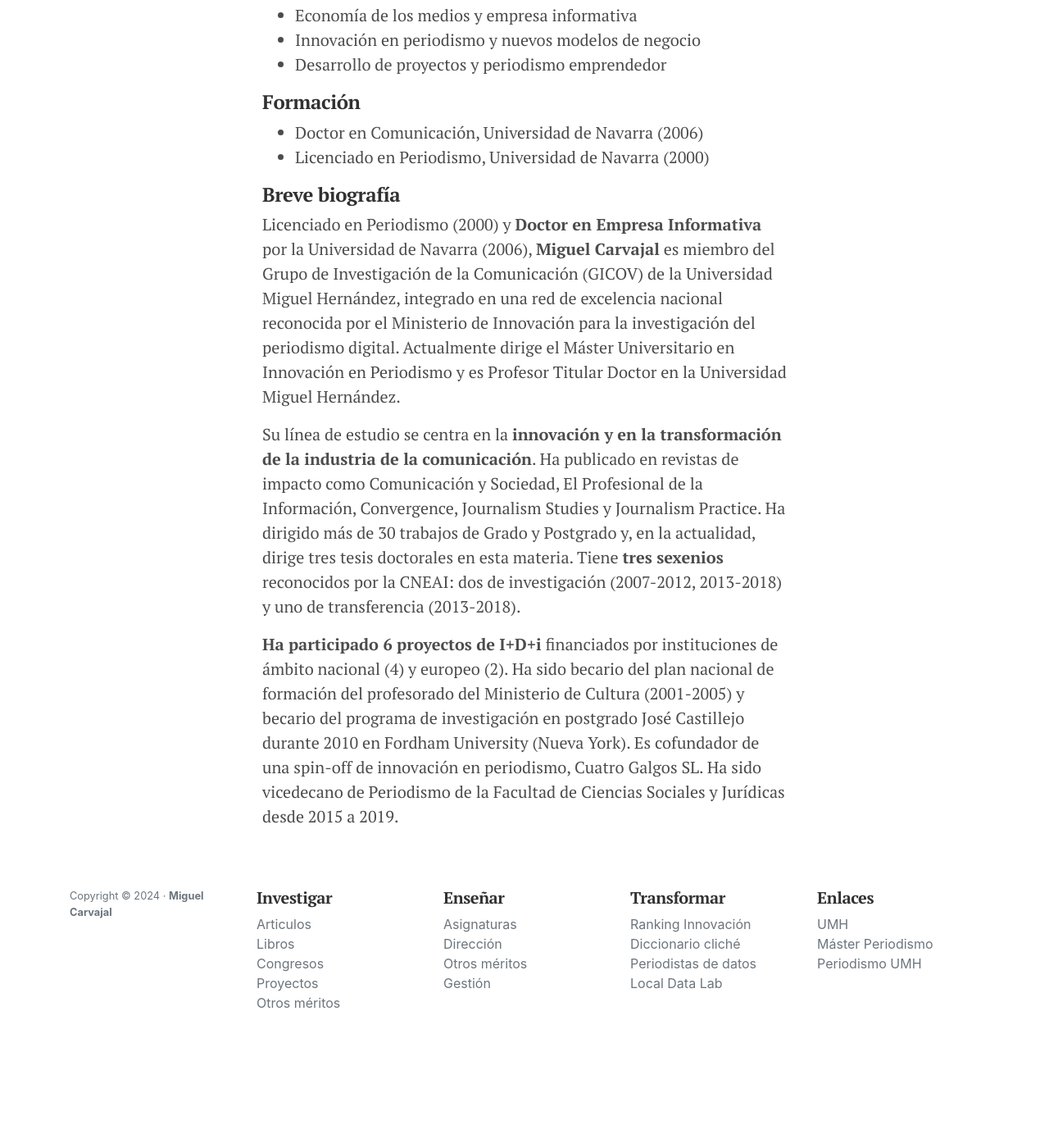
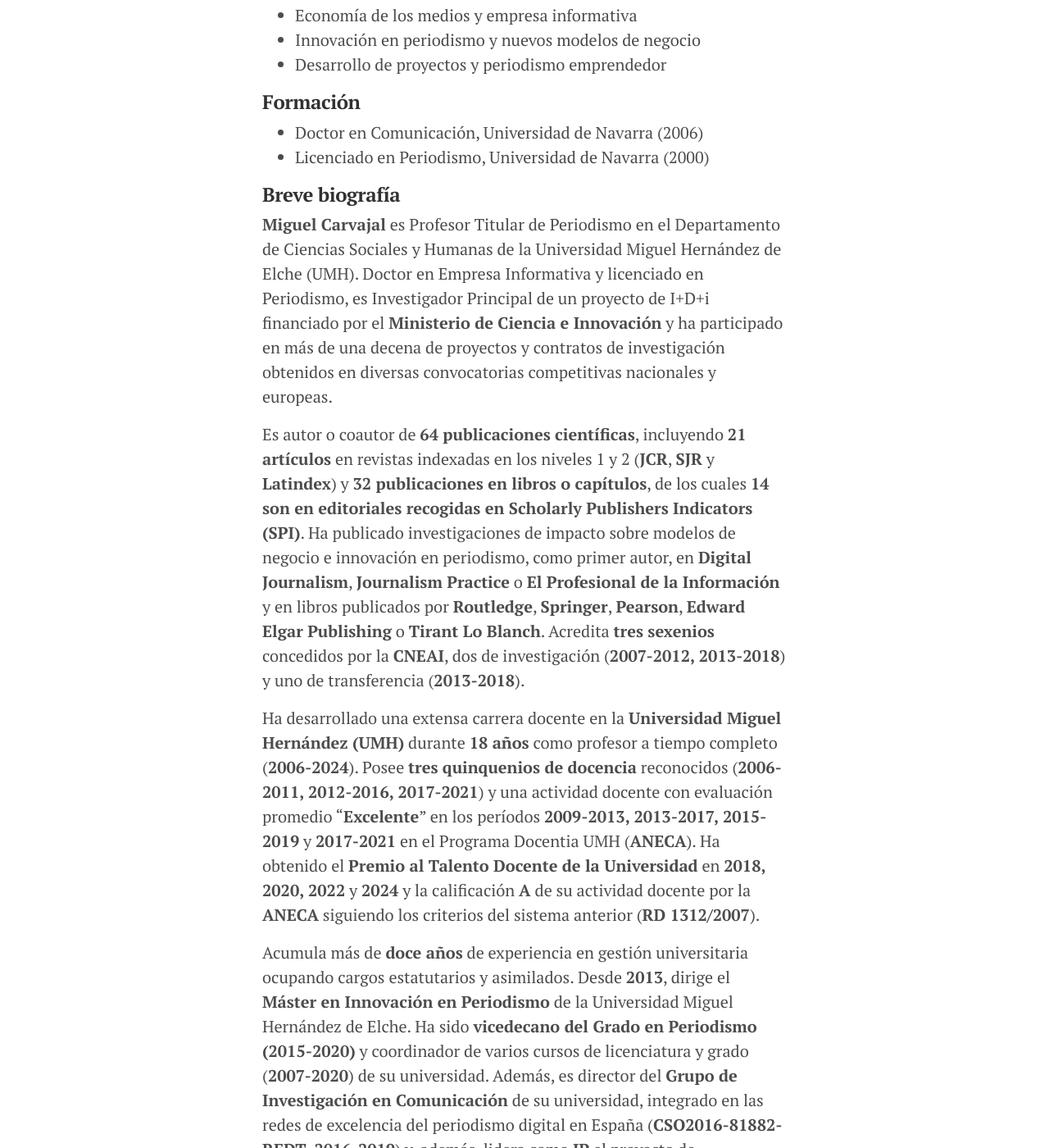
Before and after one commit to miguelcarvajal/miguelcarvajal.github.io, a Jekyll site: the page built from _pages/contacto.md, in a window 1280 px wide and 1400 px high, scrolled down 538 px. Shown: the whole window at 82% size. Built offline with Jekyll 4.4.1, drawn with Linux system fonts in a browser that asks for light colours; before the commit the page ends 1837 px from its top, so only the background shows below that; some of the changed text lies outside the part shown.

Commit message:
data docencia

```diff
--- a/_pages/contacto.md
+++ b/_pages/contacto.md
@@ -20,8 +20,14 @@ color: bg-dark
 
 #### Breve biografía
 
-Licenciado en Periodismo (2000) y **Doctor en Empresa Informativa** por la Universidad de Navarra (2006), **Miguel Carvajal** es miembro del Grupo de Investigación de la Comunicación (GICOV) de la Universidad Miguel Hernández, integrado en una red de excelencia nacional reconocida por el Ministerio de Innovación para la investigación del periodismo digital. Actualmente dirige el Máster Universitario en Innovación en Periodismo y es Profesor Titular Doctor en la Universidad Miguel Hernández.
+**Miguel Carvajal** es Profesor Titular de Periodismo en el Departamento de Ciencias Sociales y Humanas de la Universidad Miguel Hernández de Elche (UMH). Doctor en Empresa Informativa y licenciado en Periodismo, es Investigador Principal de un proyecto de I+D+i financiado por el **Ministerio de Ciencia e Innovación** y ha participado en más de una decena de proyectos y contratos de investigación obtenidos en diversas convocatorias competitivas nacionales y europeas.
 
-Su línea de estudio se centra en la **innovación y en la transformación de la industria de la comunicación**. Ha publicado en revistas de impacto como Comunicación y Sociedad, El Profesional de la Información, Convergence, Journalism Studies y Journalism Practice. Ha dirigido más de 30 trabajos de Grado y Postgrado y, en la actualidad, dirige tres tesis doctorales en esta materia. Tiene **tres sexenios** reconocidos por la CNEAI: dos de investigación (2007-2012, 2013-2018) y uno de transferencia (2013-2018).
+Es autor o coautor de **64 publicaciones científicas**, incluyendo **21 artículos** en revistas indexadas en los niveles 1 y 2 (**JCR**, **SJR** y **Latindex**) y **32 publicaciones en libros o capítulos**, de los cuales **14 son en editoriales recogidas en Scholarly Publishers Indicators (SPI)**. Ha publicado investigaciones de impacto sobre modelos de negocio e innovación en periodismo, como primer autor, en **Digital Journalism**, **Journalism Practice** o **El Profesional de la Información** y en libros publicados por **Routledge**, **Springer**, **Pearson**, **Edward Elgar Publishing** o **Tirant Lo Blanch**. Acredita **tres sexenios** concedidos por la **CNEAI**, dos de investigación (**2007-2012, 2013-2018**) y uno de transferencia (**2013-2018**).
 
-**Ha participado 6 proyectos de I+D+i** financiados por instituciones de ámbito nacional (4) y europeo (2). Ha sido becario del plan nacional de formación del profesorado del Ministerio de Cultura (2001-2005) y becario del programa de investigación en postgrado José Castillejo durante 2010 en Fordham University (Nueva York). Es cofundador de una spin-off de innovación en periodismo, Cuatro Galgos SL. Ha sido vicedecano de Periodismo de la Facultad de Ciencias Sociales y Jurídicas desde 2015 a 2019.
+Ha desarrollado una extensa carrera docente en la **Universidad Miguel Hernández (UMH)** durante **18 años** como profesor a tiempo completo (**2006-2024**). Posee **tres quinquenios de docencia** reconocidos (**2006-2011, 2012-2016, 2017-2021**) y una actividad docente con evaluación promedio “**Excelente**” en los períodos **2009-2013, 2013-2017, 2015-2019** y **2017-2021** en el Programa Docentia UMH (**ANECA**). Ha obtenido el **Premio al Talento Docente de la Universidad** en **2018, 2020, 2022** y **2024** y la calificación **A** de su actividad docente por la **ANECA** siguiendo los criterios del sistema anterior (**RD 1312/2007**).
+
+Acumula más de **doce años** de experiencia en gestión universitaria ocupando cargos estatutarios y asimilados. Desde **2013**, dirige el **Máster en Innovación en Periodismo** de la Universidad Miguel Hernández de Elche. Ha sido **vicedecano del Grado en Periodismo (2015-2020)** y coordinador de varios cursos de licenciatura y grado (**2007-2020**) de su universidad. Además, es director del **Grupo de Investigación en Comunicación** de su universidad, integrado en las redes de excelencia del periodismo digital en España (**CSO2016-81882-REDT, 2016-2019**) y, además, lidera como **IP** el proyecto de investigación **"Novacult" (PID2022-138194OB-I00)**, financiado por el **Ministerio de Ciencia e Innovación**.
+
+En **2015**, co-fundó una **spin-off** para implantar sistemas de innovación en comunicación. Además, ha brindado servicios de consultoría y formación a empresas como **ORM (Onda Regional de Murcia)** y **Vocento**, y obtuvo el galardón en la **8a Maratón de Creación de Empresas UMH (6º Sprint)**. Ha firmado contratos y convenios de colaboración educativa y transferencia de conocimiento con **Google Argentina**, la **Asociación de Entidades Periodísticas Argentinas (ADEPA)**, la **Asociación Nacional de Prensa (ANP, Chile)** y la **Asociación Colombiana de Medios de Información (AMI)**. Entre sus actividades divulgativas, dirige la **Revista en Innovación en Periodismo** (**ISSN: 3020-383X**) y ha conducido el programa **REC de Radio UMH (2015-2019)**, en colaboración con la **Asociación de la Prensa de Alicante**.
+
+Es miembro de la **Red de Expertos del Parque Científico de la UMH** (desde **2018**). Además, ha sido **experto consultor del Consell Valencià de Cultura (2017)**, de la **Generalitat Valenciana**, en el dictamen sobre la transformación de la prensa local.
```
Also changed, not shown: _pages/enseñar.md (+4 -4 lines).
